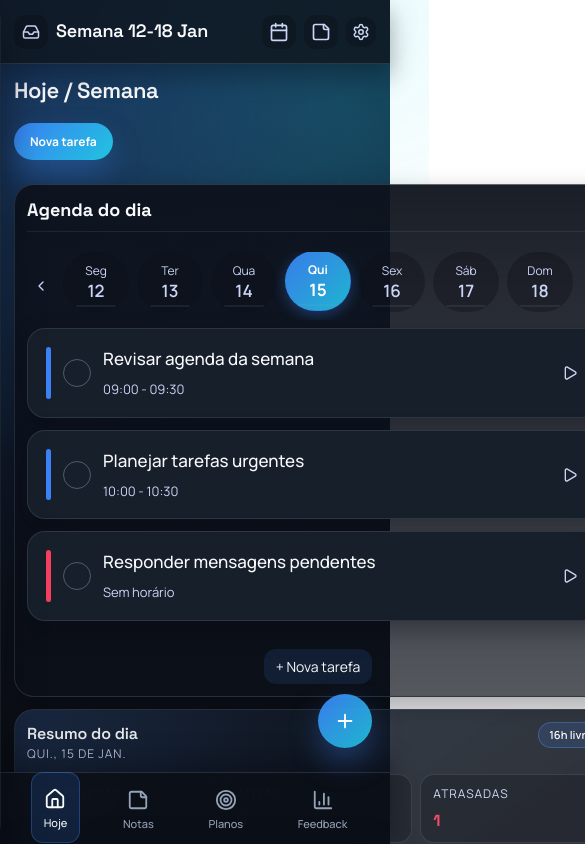
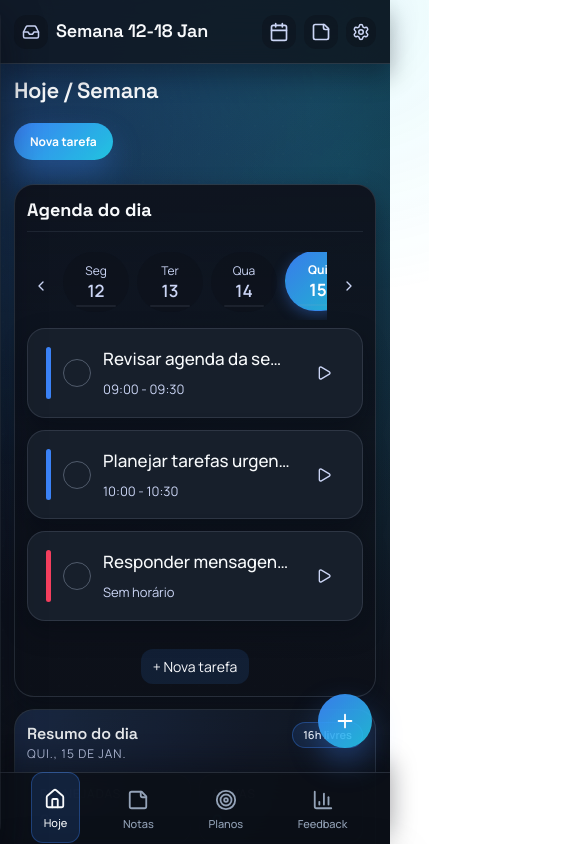
Before and after one commit to LuizFernando1241/organizacao-pwa, a React (Vite) app: page / in a window 390 px wide. Shown: the top 844 px of the page, 585 px wide, since content can reach past the window. Built offline with nearby package versions, Linux system fonts and the light colour scheme; no server answers.

Commit message:
Ajusta viewport e CSS para evitar zoom no Android

```diff
--- a/index.html
+++ b/index.html
@@ -7,7 +7,7 @@
     <meta name="theme-color" content="#0B0E12" />
     <meta
       name="viewport"
-      content="width=device-width, initial-scale=1.0, maximum-scale=1.0, viewport-fit=cover, user-scalable=no"
+      content="width=device-width, initial-scale=1.0, maximum-scale=1.0, viewport-fit=cover, user-scalable=no, shrink-to-fit=no"
     />
     <link rel="preconnect" href="https://fonts.googleapis.com" />
     <link rel="preconnect" href="https://fonts.gstatic.com" crossorigin />
--- a/src/App.css
+++ b/src/App.css
@@ -118,6 +118,7 @@
   display: flex;
   flex-direction: column;
   gap: var(--space-3);
+  min-width: 0;
 }
 
 .home-side {
--- a/src/main.tsx
+++ b/src/main.tsx
@@ -4,6 +4,31 @@ import { registerSW } from 'virtual:pwa-register'
 import './styles/tokens.css'
 import './styles/global.css'
 import App from './App.tsx'
+
+const BASE_VIEWPORT =
+  'width=device-width, initial-scale=1.0, viewport-fit=cover, shrink-to-fit=no'
+const LOCKED_VIEWPORT =
+  'width=device-width, initial-scale=1.0, viewport-fit=cover, shrink-to-fit=no, minimum-scale=1.0, maximum-scale=1.0, user-scalable=no'
+
+const applyViewport = (content: string) => {
+  const meta = document.querySelector('meta[name="viewport"]')
+  if (!meta) {
+    return
+  }
+  if (meta.getAttribute('content') !== content) {
+    meta.setAttribute('content', content)
+  }
+}
+
+if (typeof window !== 'undefined' && /Android/i.test(navigator.userAgent)) {
+  const updateViewport = () => {
+    const scale = window.visualViewport?.scale ?? 1
+    applyViewport(scale > 1.01 ? LOCKED_VIEWPORT : BASE_VIEWPORT)
+  }
+  updateViewport()
+  window.visualViewport?.addEventListener('resize', updateViewport)
+  window.addEventListener('orientationchange', updateViewport)
+}
 
 registerSW({ immediate: true })
 
--- a/src/styles/global.css
+++ b/src/styles/global.css
@@ -9,6 +9,14 @@ body {
   margin: 0;
   padding: 0;
   min-height: 100%;
+  width: 100%;
+  max-width: 100%;
+  overflow-x: hidden;
+}
+
+html {
+  -webkit-text-size-adjust: 100%;
+  text-size-adjust: 100%;
 }
 
 html,
@@ -24,11 +32,15 @@ body {
   line-height: var(--font-line-height-base);
   color-scheme: dark;
   background-attachment: fixed;
-  overflow-x: hidden;
+  overscroll-behavior-x: none;
+  -webkit-text-size-adjust: 100%;
+  text-size-adjust: 100%;
 }
 
 #root {
   min-height: 100svh;
+  width: 100%;
+  overflow-x: hidden;
 }
 
 button {
@@ -69,6 +81,15 @@ button {
 }
 
 @media (max-width: 640px) {
+  html,
+  body {
+    touch-action: manipulation;
+  }
+
+  body {
+    background-attachment: scroll;
+  }
+
   input,
   textarea,
   select {
```
